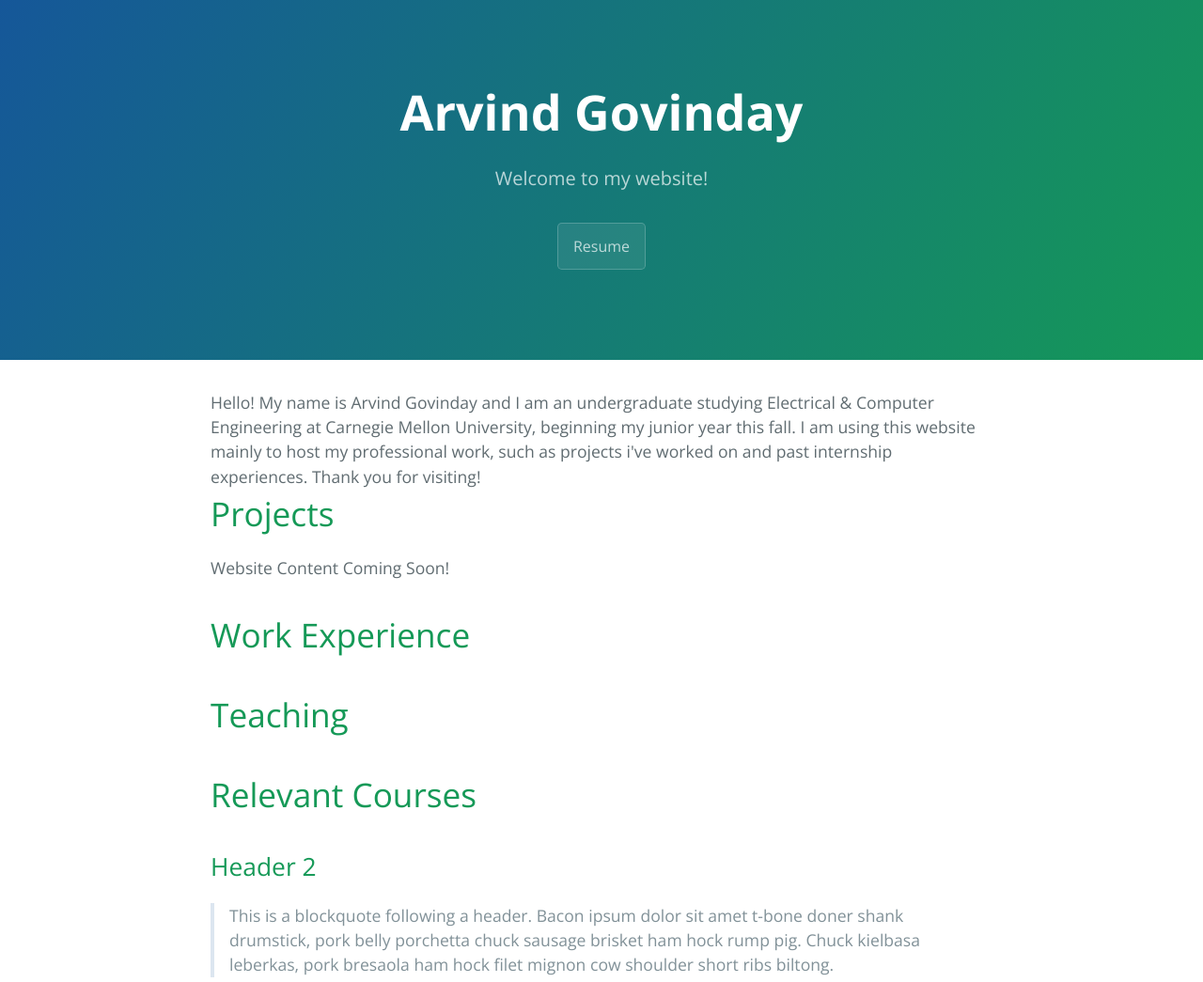
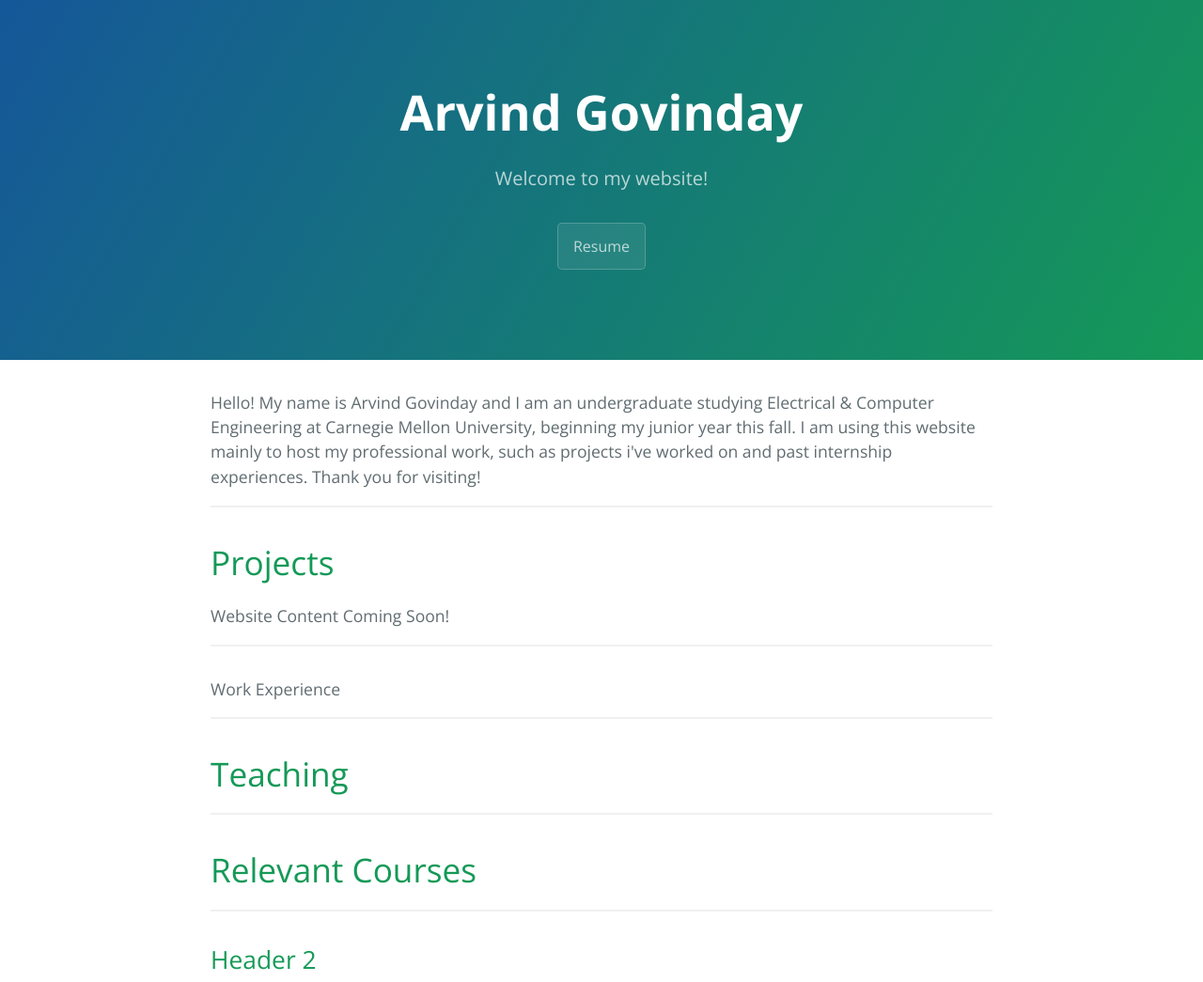
Before and after one commit to Arvgov/arvgov.github.io, a website: page index.html in a window 1280 px wide. Shown: the top 1045 px of the page at 94% size. Drawn offline with nearby package versions, Linux system fonts and the light colour scheme.

Commit message:
added rules

```diff
--- a/index.html
+++ b/index.html
@@ -17,22 +17,29 @@
     </section>
 
     <section class="main-content">
-      Hello! My name is Arvind Govinday and I am an undergraduate studying Electrical & Computer Engineering at Carnegie Mellon
+      <p>Hello! My name is Arvind Govinday and I am an undergraduate studying Electrical & Computer Engineering at Carnegie Mellon
       University, beginning my junior year this fall. I am using this website mainly to host my professional work, such as
-      projects i've worked on and past internship experiences. Thank you for visiting!
+      projects i've worked on and past internship experiences. Thank you for visiting!</p>
 
-
+      <hr>
       <h1>
       <a id="user-content-header-1" class="anchor" href="#header-1" aria-hidden="true"><span class="octicon octicon-link"></span></a>Projects</h1>
 
       <p>Website Content Coming Soon!</p>
 
-      <h1>
+      <hr>
+      <h1></h1>
         <a id="user-content-header-1" class="anchor" href="#header-1" aria-hidden="true"><span class="octicon octicon-link"></span></a>Work Experience</h1>
+
+      <hr>
       <h1>
         <a id="user-content-header-1" class="anchor" href="#header-1" aria-hidden="true"><span class="octicon octicon-link"></span></a>Teaching</h1>
-        <h1>
+
+      <hr>
+      <h1>
             <a id="user-content-header-1" class="anchor" href="#header-1" aria-hidden="true"><span class="octicon octicon-link"></span></a>Relevant Courses</h1>
+
+      <hr>
       <h2>
       <a id="user-content-header-2" class="anchor" href="#header-2" aria-hidden="true"><span class="octicon octicon-link"></span></a>Header 2</h2>
 
```
